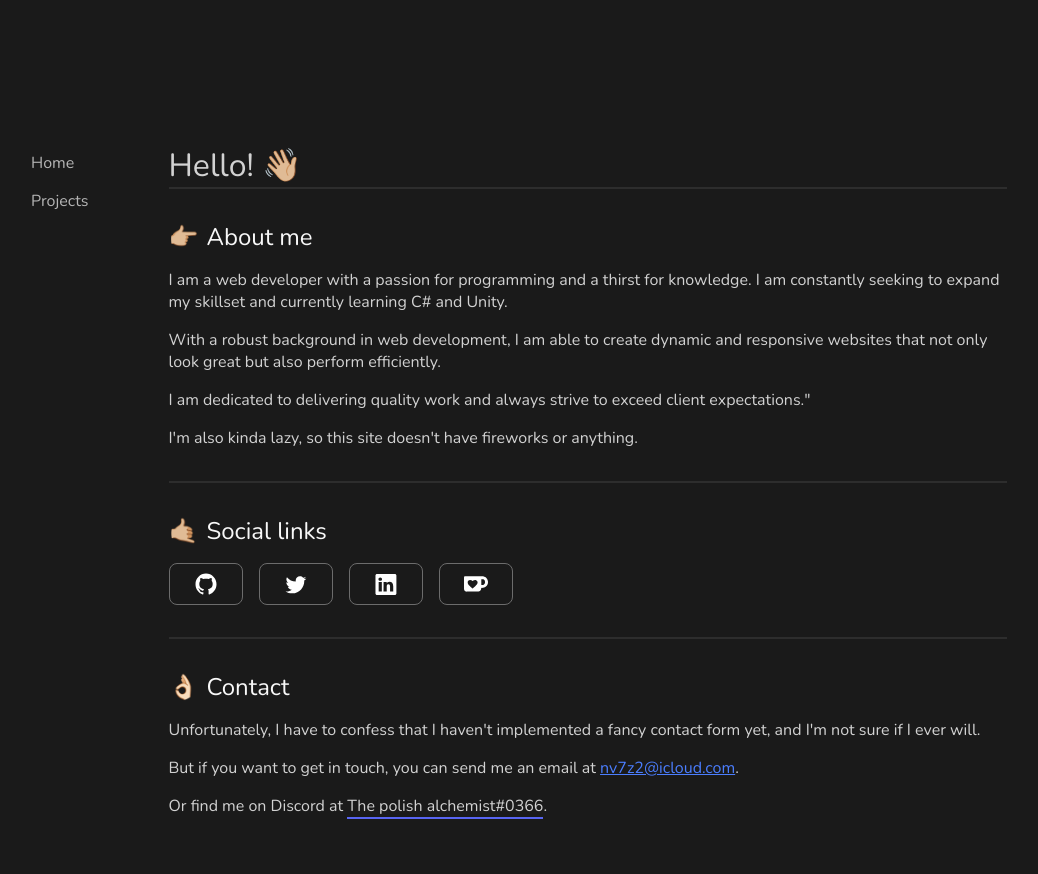
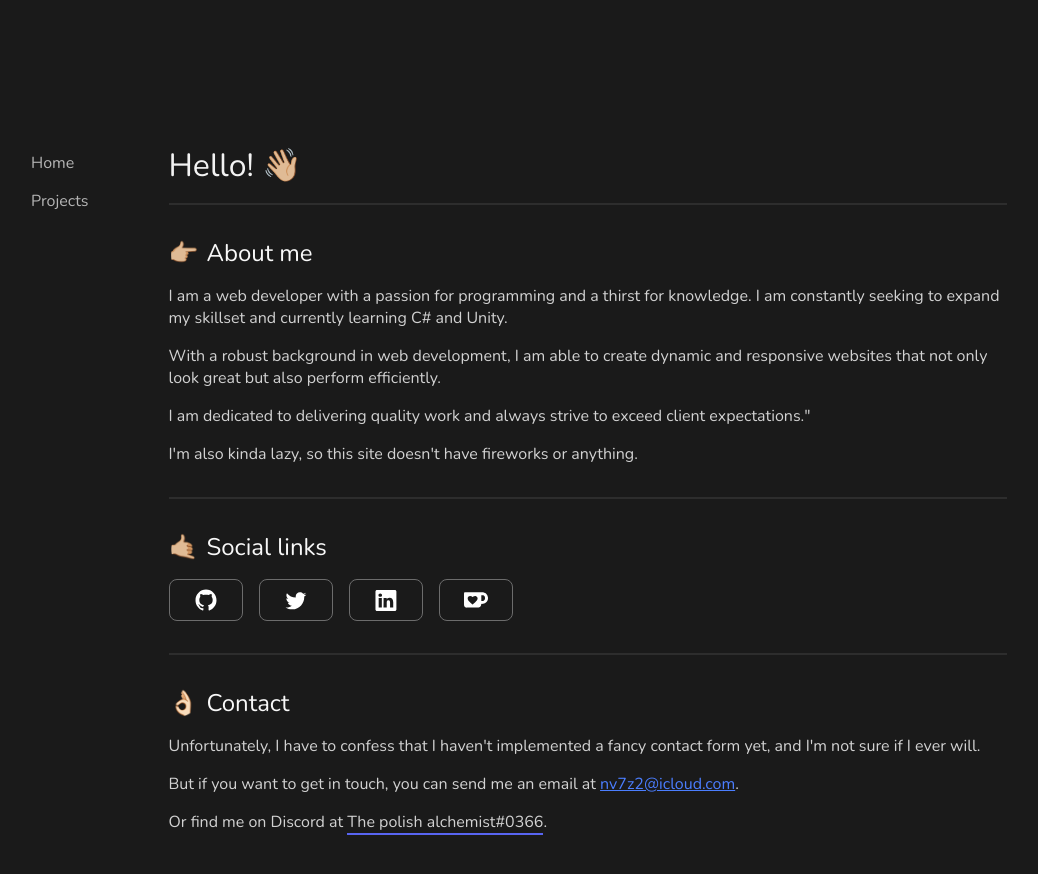
Before and after one commit to Nv7z2/Portfolio_old, a Nuxt app: page / in a window 1280 px wide. Shown: the top 874 px of the page, without its empty margins (129-1167 px from the left). Built offline with nearby package versions, Linux system fonts and the light colour scheme.

Commit message:
refactor: change heading styles a little bit

```diff
--- a/pages/index.vue
+++ b/pages/index.vue
@@ -59,8 +59,11 @@ import TextWithBorder from '@/components/TextWithBorder.vue';
 </script>
 
 <style scoped lang="scss">
+@use '@/styles/colors.scss';
+
 h1 {
-  margin: 0;
+  margin: 0 0 1rem 0;
   font-weight: normal;
+  color: colors.$page-main-heading-color;
 }
 </style>
--- a/styles/_colors.scss
+++ b/styles/_colors.scss
@@ -7,6 +7,7 @@ $nav-link-color: #b5b5b5;
 $nav-link-hover-color: #f8f8f8;
 
 // Page content colors settings
+$page-main-heading-color: #f3f3f3;
 $page-content-color: #d2d2d2;
 
 // Social anchor colors settings
```
